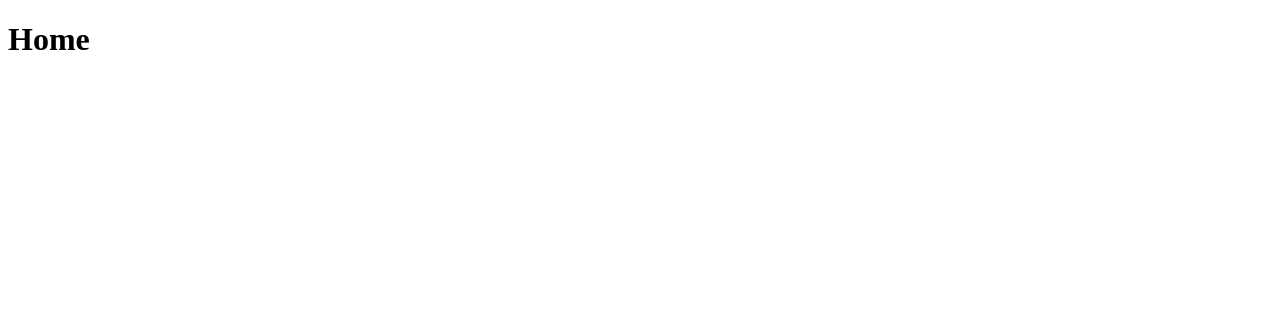
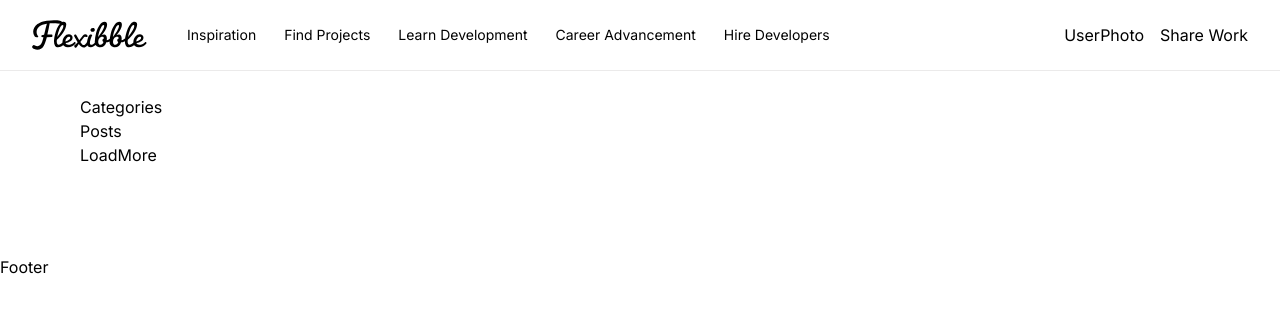
Before and after one commit to kateneilsen/nextjs13_flexibble_tutorial, a Next.js app: page / in a window 1280 px wide. Shown: the top 312 px of the page. Built offline with nearby package versions, Linux system fonts and the light colour scheme.

Commit message:
navbar component

```diff
--- a/app/layout.tsx
+++ b/app/layout.tsx
@@ -1,6 +1,10 @@
+import Navbar from '@/components/Navbar';
+import './globals.css';
+import Footer from '@/components/Footer';
+
 export const metadata = {
-  title: 'Next.js',
-  description: 'Generated by Next.js',
+  title: 'Flexibble',
+  description: 'Showcase and discover remarkable developer projects',
 }
 
 export default function RootLayout({
@@ -10,7 +14,13 @@ export default function RootLayout({
 }) {
   return (
     <html lang="en">
-      <body>{children}</body>
+      <body>
+        <Navbar />
+        <main>
+        {children}
+        </main>
+        <Footer />
+        </body>
     </html>
   )
 }
--- a/app/page.tsx
+++ b/app/page.tsx
@@ -1,8 +1,10 @@
 const Home = () => {
     return(
-        <div>
-            <h1>Home</h1>
-        </div>
+        <section className="flex-start flex-col paddings mb-16">
+            <h1>Categories</h1>
+            <h1>Posts</h1>
+            <h1>LoadMore</h1>
+        </section>
     )
 }
 
--- /dev/null
+++ b/components/AuthProviders.tsx
@@ -0,0 +1,7 @@
+import React from "react";
+
+const AuthProviders = () => {
+  return <div>Auth Providers</div>;
+};
+
+export default AuthProviders;
--- /dev/null
+++ b/components/Footer.tsx
@@ -0,0 +1,7 @@
+import React from "react";
+
+const Footer = () => {
+  return <div>Footer</div>;
+};
+
+export default Footer;
--- /dev/null
+++ b/components/Navbar.tsx
@@ -0,0 +1,37 @@
+import { NavLinks } from "@/constant";
+import Image from "next/image";
+import Link from "next/link";
+import React from "react";
+import AuthProviders from "./AuthProviders";
+
+const Navbar = () => {
+  const session = {};
+  return (
+    <nav className="flexBetween navbar">
+      <div className="flex-1 flexStart gap-10">
+        <Link href="/">
+          <Image src="/logo.svg" width={115} height={43} alt="Flexibble" />
+        </Link>
+        <ul className="xl:flex hidden text-sm gap-7">
+          {NavLinks.map((link) => (
+            <Link href={link.href} key={link.key}>
+              {link.text}
+            </Link>
+          ))}
+        </ul>
+      </div>
+      <div className="flexCenter gap-4">
+        {session ? (
+          <>
+            UserPhoto
+            <Link href="/create-project">Share Work</Link>
+          </>
+        ) : (
+          <AuthProviders />
+        )}
+      </div>
+    </nav>
+  );
+};
+
+export default Navbar;
--- /dev/null
+++ b/constant/index.ts
@@ -0,0 +1,96 @@
+export const NavLinks = [
+    { href: '/', key: 'Inspiration', text: 'Inspiration' },
+    { href: '/', key: 'Find Projects', text: 'Find Projects' },
+    { href: '/', key: 'Learn Development', text: 'Learn Development' },
+    { href: '/', key: 'Career Advancement', text: 'Career Advancement' },
+    { href: '/', key: 'Hire Developers', text: 'Hire Developers' }
+  ];
+
+  export const categoryFilters = [
+    "Frontend",
+    "Backend",
+    "Full-Stack",
+    "Mobile",
+    "UI/UX",
+    "Game Dev",
+    "DevOps",
+    "Data Science",
+    "Machine Learning",
+    "Cybersecurity",
+    "Blockchain",
+    "E-commerce",
+    "Chatbots"
+  ]
+
+  export const footerLinks = [
+    {
+      title: 'For developers',
+      links: [
+        'Go Pro!',
+        'Explore development work',
+        'Development blog',
+        'Code podcast',
+        'Open-source projects',
+        'Refer a Friend',
+        'Code of conduct',
+      ],
+    },
+    {
+      title: 'Hire developers',
+      links: [
+        'Post a job opening',
+        'Post a freelance project',
+        'Search for developers',
+      ],
+    },
+    {
+      title: 'Brands',
+      links: [
+        'Advertise with us',
+      ],
+    },
+    {
+      title: 'Company',
+      links: [
+        'About',
+        'Careers',
+        'Support',
+        'Media kit',
+        'Testimonials',
+        'API',
+        'Terms of service',
+        'Privacy policy',
+        'Cookie policy',
+      ],
+    },
+    {
+      title: 'Directories',
+      links: [
+        'Development jobs',
+        'Developers for hire',
+        'Freelance developers for hire',
+        'Tags',
+        'Places',
+      ],
+    },
+    {
+      title: 'Development assets',
+      links: [
+        'Code Marketplace',
+        'GitHub Marketplace',
+        'NPM Registry',
+        'Packagephobia',
+      ],
+    },
+    {
+      title: 'Development Resources',
+      links: [
+        'Freelancing',
+        'Development Hiring',
+        'Development Portfolio',
+        'Development Education',
+        'Creative Process',
+        'Development Industry Trends',
+      ],
+    },
+  ];
--- a/tailwind.config.ts
+++ b/tailwind.config.ts
@@ -1,6 +1,5 @@
-import type { Config } from 'tailwindcss'
-
-const config: Config = {
+/** @type {import('tailwindcss').Config} */
+module.exports = {
   content: [
     './pages/**/*.{js,ts,jsx,tsx,mdx}',
     './components/**/*.{js,ts,jsx,tsx,mdx}',
@@ -8,13 +7,30 @@ const config: Config = {
   ],
   theme: {
     extend: {
-      backgroundImage: {
-        'gradient-radial': 'radial-gradient(var(--tw-gradient-stops))',
-        'gradient-conic':
-          'conic-gradient(from 180deg at 50% 50%, var(--tw-gradient-stops))',
+      colors: {
+        'nav-border': '#EBEAEA',
+        'light-white': '#FAFAFB',
+        'light-white-100': '#F1F4F5',
+        'light-white-200': '#d7d7d7',
+        'light-white-300': '#F3F3F4',
+        'light-white-400': '#E2E5F1',
+        'light-white-500': '#E4E4E4',
+        gray: '#4D4A4A',
+        'gray-100': '#3d3d4e',
+        'black-100': '#252525',
+        'primary-purple': '#9747FF',
+        'gray-50': '#D9D9D9',
       },
+      boxShadow: {
+        menu: '0px 159px 95px rgba(13,12,34,0.01), 0px 71px 71px rgba(13,12,34,0.02), 0px 18px 39px rgba(13,12,34,0.02), 0px 0px 0px rgba(13,12,34,0.02)',
+      },
+      screens: {
+        'xs': '400px',
+      },
+      maxWidth: {
+        '10xl': '1680px'
+      }
     },
   },
   plugins: [],
-}
-export default config
+};
```
Also changed, not shown: common.types.ts (added, +63 -0 lines), 1 other file (tests, documents, lock files or other folders).
